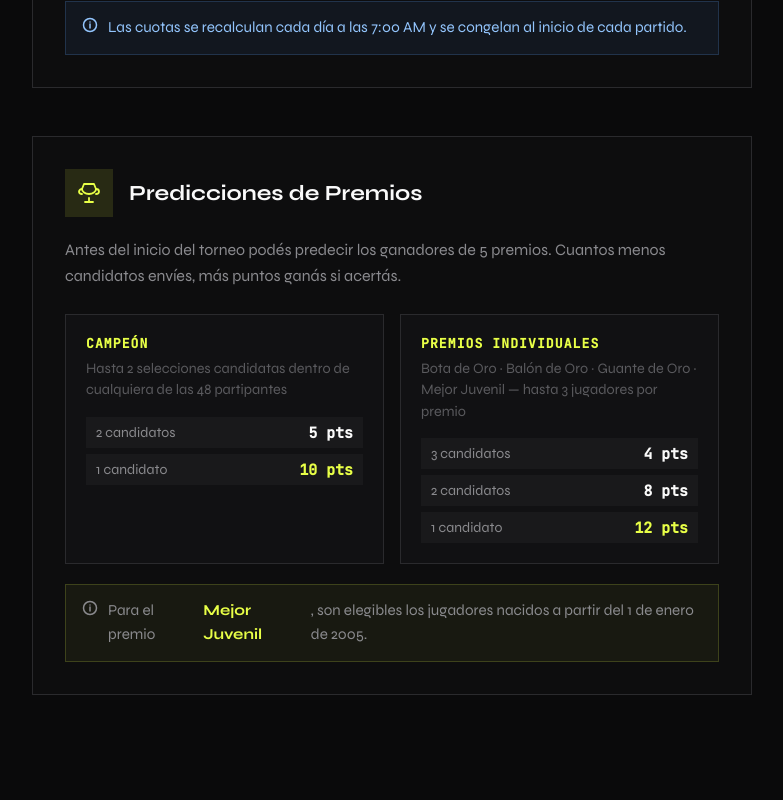
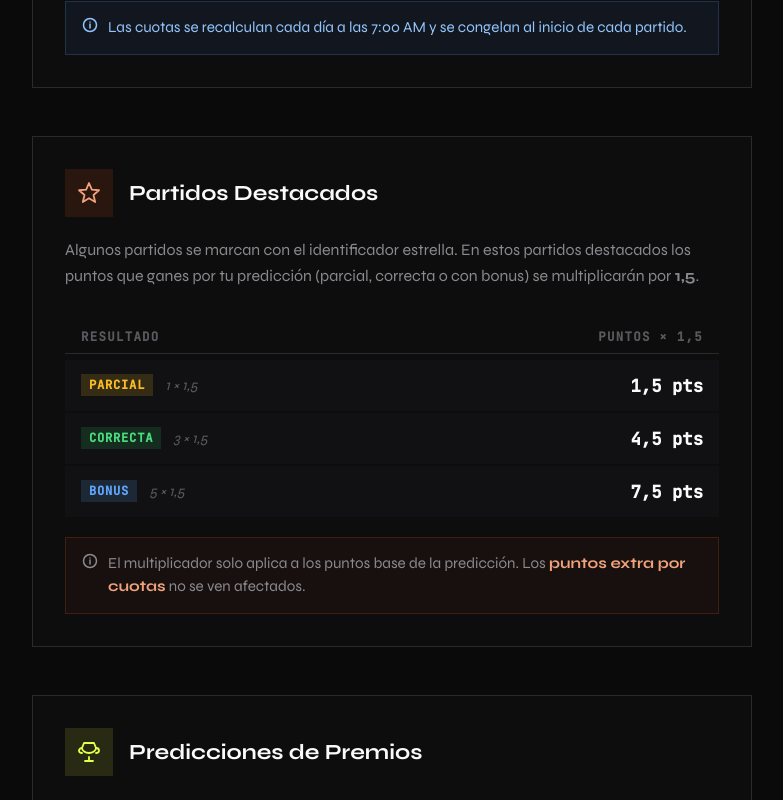
Before and after one commit to elprodedelmundial/infantino, an Angular app: page /rules in a window 1280 px wide. Shown: the part 980-1780 px from the top of the page, without its empty margins (248-1031 px from the left). Built offline with nearby package versions, Linux system fonts and the light colour scheme; no server answers.

Commit message:
Multiplier added

```diff
--- a/src/app/pages/results/results.component.html
+++ b/src/app/pages/results/results.component.html
@@ -58,7 +58,7 @@
                 <path d="M8 8C9.65685 8 11 6.65685 11 5C11 3.34315 9.65685 2 8 2C6.34315 2 5 3.34315 5 5C5 6.65685 6.34315 8 8 8Z" stroke="currentColor" stroke-width="1.5"/>
                 <path d="M2 14C2 11.7909 4.68629 10 8 10C11.3137 10 14 11.7909 14 14" stroke="currentColor" stroke-width="1.5" stroke-linecap="round"/>
               </svg>
-              Ver Predicciones
+              Predicciones
             </button>
           </div>
         </div>
@@ -156,7 +156,7 @@
                 <path d="M8 8C9.65685 8 11 6.65685 11 5C11 3.34315 9.65685 2 8 2C6.34315 2 5 3.34315 5 5C5 6.65685 6.34315 8 8 8Z" stroke="currentColor" stroke-width="1.5"/>
                 <path d="M2 14C2 11.7909 4.68629 10 8 10C11.3137 10 14 11.7909 14 14" stroke="currentColor" stroke-width="1.5" stroke-linecap="round"/>
               </svg>
-              Ver Predicciones
+              Predicciones
             </button>
           </div>
         </div>
--- a/src/app/pages/results/results.component.scss
+++ b/src/app/pages/results/results.component.scss
@@ -187,6 +187,20 @@
   justify-self: stretch;
 }
 
+/*
+ * Reserve space on the outer edge of each team column so the flag + name sit a touch closer to
+ * the center score. Home uses the reserved space on its LEFT (where the bonus ★ chip floats);
+ * away mirrors it on its RIGHT for symmetrical balance and to keep both teams equidistant from
+ * the center. box-sizing: border-box is global, so this shrinks content without breaking the grid.
+ */
+.results-match-grid > .team-stack--home {
+  padding-left: var(--results-bonus-area);
+}
+
+.results-match-grid > .team-stack--away {
+  padding-right: var(--results-bonus-area);
+}
+
 .team-name-stack {
   font-weight: 600;
   color: var(--text-primary);
@@ -206,10 +220,12 @@
 .results-match-grid {
   --results-schedule: 120px;
   --results-center: 92px;
-  --results-action: 152px;
+  --results-action: 132px;
   --results-action-btn-height: 48px;
   --results-column-gap: 14px;
   --results-card-padding-x: 22px;
+  // Reserved strip on the outer edge of each team column; bonus ★ centers in the home side.
+  --results-bonus-area: 72px;
 
   position: relative;
   display: grid;
@@ -418,12 +434,18 @@
     0 2px 8px rgba(165, 61, 27, 0.4);
 }
 
-// Bonus ★ floats over the column gap between schedule and home columns,
-// vertically centered on the whole card so it never nudges other content.
+// Bonus ★ floats inside the reserved strip on the left of the home team column,
+// vertically centered on the whole card so it never nudges other content. Works for every
+// row (live/upcoming/past) because the grid shape is identical across sections.
 .results-match-grid > .match-multiplier-badge--schedule-gap {
   position: absolute;
   top: 50%;
-  left: calc(35px + var(--results-card-padding-x) + var(--results-schedule) + var(--results-column-gap) / 2);
+  left: calc(
+    var(--results-card-padding-x)
+    + var(--results-schedule)
+    + var(--results-column-gap)
+    + var(--results-bonus-area) / 2
+  );
   transform: translate(-50%, -50%);
   margin: 0;
   z-index: 1;
@@ -1153,10 +1175,12 @@
   .results-match-grid {
     --results-schedule: 92px;
     --results-center: 50px;
-    --results-action: 118px;
+    --results-action: 104px;
     --results-action-btn-height: 44px;
     --results-column-gap: 8px;
     --results-card-padding-x: 14px;
+    // Mobile teams already live in a cramped 1fr; keep the reserved strip small so names don't crush.
+    --results-bonus-area: 32px;
 
     grid-template-columns:
       var(--results-schedule)
--- a/src/app/pages/rules/rules.component.html
+++ b/src/app/pages/rules/rules.component.html
@@ -84,7 +84,61 @@
           <path d="M8 7V11" stroke="currentColor" stroke-width="1.5" stroke-linecap="round"/>
           <circle cx="8" cy="5" r="0.75" fill="currentColor"/>
         </svg>
-        Las cuotas se recalculan cada día a las 7:00 AM y se congelan al inicio de cada partido.
+        <span>Las cuotas se recalculan cada día a las 7:00 AM y se congelan al inicio de cada partido.</span>
+      </div>
+    </section><!-- Featured Matches (multiplier) -->
+    <section class="rules-section">
+      <div class="section-header">
+        <div class="section-icon section-icon--featured">
+          <svg width="24" height="24" viewBox="0 0 24 24" fill="none">
+            <path d="M12 2L14.85 8.63L22 9.27L16.5 14.02L18.18 21L12 17.27L5.82 21L7.5 14.02L2 9.27L9.15 8.63L12 2Z"
+              stroke="currentColor" stroke-width="1.8" stroke-linejoin="round" />
+          </svg>
+        </div>
+        <h2 class="section-title">Partidos Destacados</h2>
+      </div>
+
+      <p class="section-intro">
+        Algunos partidos se marcan con el identificador estrella. En estos partidos destacados los puntos que ganes por tu predicción (parcial, correcta o con bonus) se multiplicarán
+        por <strong>1,5</strong>.
+      </p>
+
+      <div class="points-table">
+        <div class="points-row points-row--header">
+          <span>Resultado</span>
+          <span>Puntos × 1,5</span>
+        </div>
+        <div class="points-row">
+          <div class="points-label">
+            <span class="result-badge result-badge--partial">Parcial</span>
+            <span class="result-example">1 × 1,5</span>
+          </div>
+          <span class="points-value">1,5 pts</span>
+        </div>
+        <div class="points-row">
+          <div class="points-label">
+            <span class="result-badge result-badge--correct">Correcta</span>
+            <span class="result-example">3 × 1,5</span>
+          </div>
+          <span class="points-value">4,5 pts</span>
+        </div>
+        <div class="points-row points-row--bonus">
+          <div class="points-label">
+            <span class="result-badge result-badge--bonus">Bonus</span>
+            <span class="result-example">5 × 1,5</span>
+          </div>
+          <span class="points-value">7,5 pts</span>
+        </div>
+      </div>
+
+      <div class="info-box info-box--featured">
+        <svg width="16" height="16" viewBox="0 0 16 16" fill="none">
+          <circle cx="8" cy="8" r="6.5" stroke="currentColor" stroke-width="1.5" />
+          <path d="M8 7V11" stroke="currentColor" stroke-width="1.5" stroke-linecap="round" />
+          <circle cx="8" cy="5" r="0.75" fill="currentColor" />
+        </svg>
+        <span>El multiplicador solo aplica a los puntos base de la predicción. Los <strong>puntos extra por cuotas</strong>
+          no se ven afectados.</span>
       </div>
     </section>
 
@@ -145,7 +199,7 @@
           <path d="M8 7V11" stroke="currentColor" stroke-width="1.5" stroke-linecap="round"/>
           <circle cx="8" cy="5" r="0.75" fill="currentColor"/>
         </svg>
-        Para el premio <strong>Mejor Juvenil</strong>, son elegibles los jugadores nacidos a partir del 1 de enero de 2005.
+        <span>Para el premio <strong>Mejor Juvenil</strong>, son elegibles los jugadores nacidos a partir del 1 de enero de 2005.</span>
       </div>
     </section>
 
--- a/src/app/pages/rules/rules.component.scss
+++ b/src/app/pages/rules/rules.component.scss
@@ -88,6 +88,11 @@
   &--awards {
     background: rgba(232, 255, 71, 0.12);
     color: var(--accent);
+  }
+
+  &--featured {
+    background: rgba(165, 61, 27, 0.18);
+    color: #f0a37a;
   }
 }
 
@@ -221,6 +226,37 @@
 
     strong { color: var(--accent); }
   }
+
+  &--featured {
+    background: rgba(165, 61, 27, 0.08);
+    border-color: rgba(165, 61, 27, 0.3);
+    color: var(--text-secondary);
+
+    strong { color: #f0a37a; }
+  }
+}
+
+// Inline ★ chip used in prose (e.g. the Partidos Destacados intro). Matches the floating badge
+// on the Resultados page but sized for flowing text.
+.inline-multiplier-badge {
+  display: inline-flex;
+  align-items: center;
+  justify-content: center;
+  width: 22px;
+  height: 22px;
+  margin: 0 2px;
+  font-family: 'Syne', sans-serif;
+  font-size: 0.82rem;
+  font-weight: 900;
+  line-height: 1;
+  color: #f5e8d3;
+  background: #a53d1b;
+  border-radius: 3px;
+  vertical-align: -5px;
+  border: 1px solid rgba(245, 232, 211, 0.55);
+  box-shadow:
+    0 0 0 1px rgba(0, 0, 0, 0.35),
+    0 1px 4px rgba(165, 61, 27, 0.35);
 }
 
 // Awards grid
```
